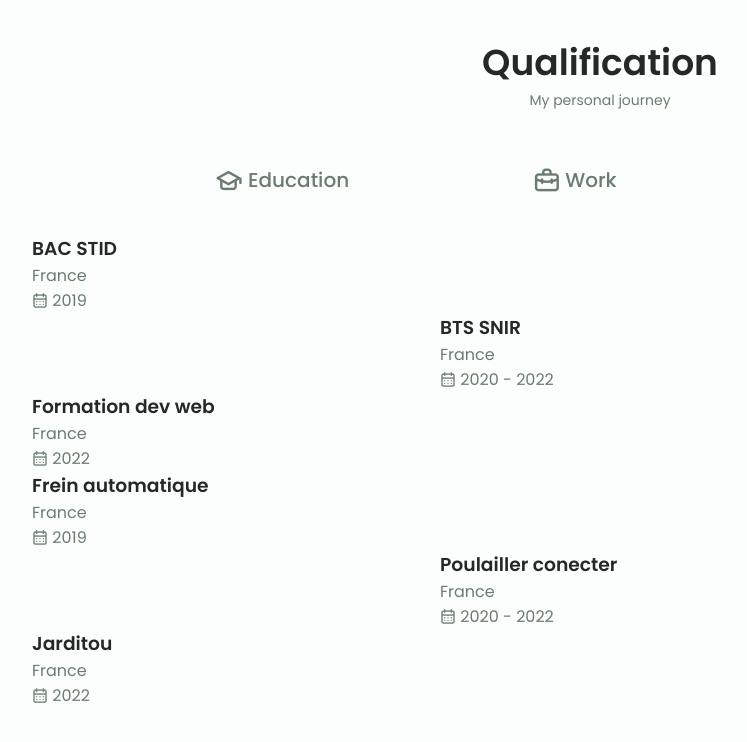
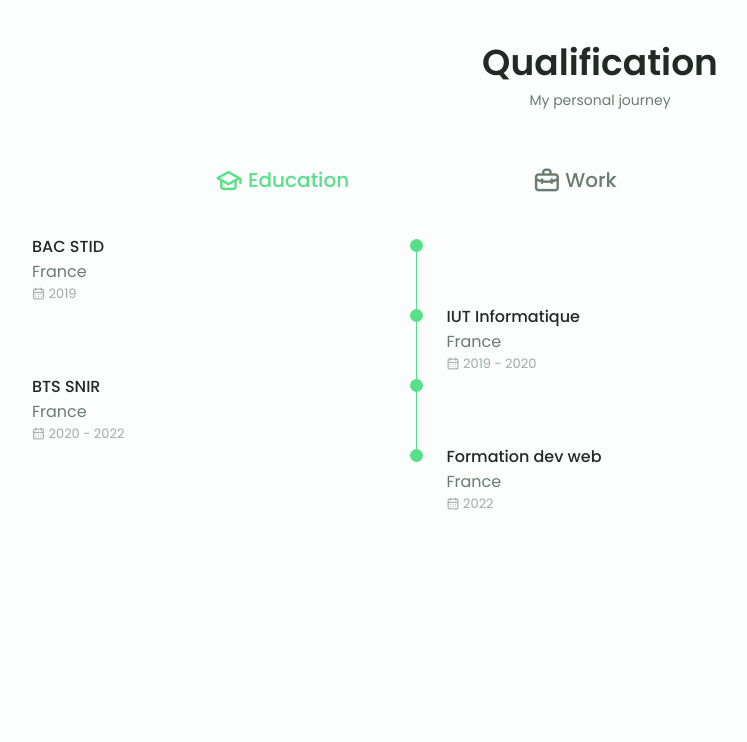
Before and after one commit to SabrarLucas/portfolio, a plain HTML site: page index.html in a window 1280 px wide. Shown: the part 2383-3125 px from the top of the page, without its empty margins (40-787 px from the left). After the commit the page ends 2961 px from the top, so only its background shows below. Drawn offline with nearby package versions, Linux system fonts and the light colour scheme.

Commit message:
qualification

```diff
--- a/assets/css/style.css
+++ b/assets/css/style.css
@@ -511,3 +511,49 @@ img{
     grid-template-columns: 1fr max-content 1fr;
     column-gap: 1.5rem;
 }
+
+.qualification__title{
+    font-size: var(--normal-font-size);
+    font-weight: var(--font-medium);
+}
+
+.qualification__subtitle{
+    display: inline-block;
+    font-size: var(--small-font-size);
+    margin-bottom: var(--mb-1);
+}
+
+.qualification__calendar{
+    font-size: var(--smaller-font-size);
+    color: var(--text-color-light);
+}
+
+.qualification__rounder{
+    display: inline-block;
+    width: 13px;
+    height: 13px;
+    background-color: var(--first-color);
+    border-radius: 50%;
+}
+
+.qualification__line{
+    display: block;
+    width: 1px;
+    height: 100%;
+    background-color: var(--first-color);
+    transform: translate(6px, -7px);
+}
+
+.qualification [data-content]{
+    display: none;
+}
+
+.qualification__active[data-content]{
+    display: block;
+}
+
+.qualification__button.qualification__active{
+    color: var(--first-color);
+}
+
+/*================== SERVICES ==================*/
--- a/assets/js/javascript.js
+++ b/assets/js/javascript.js
@@ -48,3 +48,25 @@ function toggleSkills(){
 skillsHeader.forEach((el) =>{
     el.addEventListener('click', toggleSkills)
 })
+
+/*===== QALIFICATION TABS =====*/
+const tabs = document.querySelectorAll('[data-target]'),
+      tabContents = document.querySelectorAll('[data-content]')
+
+tabs.forEach(tab =>{
+    tab.addEventListener('click', () =>{
+        const target = document.querySelector(tab.dataset.target)
+
+        tabContents.forEach(tabContent =>{
+            tabContent.classList.remove('qualification__active')
+        })
+        target.classList.add('qualification__active')
+
+        tabs.forEach(tab =>{
+            tab.classList.remove('qualification__active')
+        })
+        tab.classList.add('qualification__active')
+    })
+})
+
+/*===== SERVICES MODAL =====*/
--- a/index.html
+++ b/index.html
@@ -314,12 +314,12 @@
 
             <div class="qualification__container container">
                 <div class="qualification__tabs">
-                    <div class="qualification__button button--flex">
+                    <div class="qualification__button button--flex qualification__active" data-target='#education'>
                         <i class="uil uil-graduation-cap qualification__icon"></i>
                         Education
                     </div>
 
-                    <div class="qualification__button button--flex">
+                    <div class="qualification__button button--flex" data-target='#work'>
                         <i class="uil uil-briefcase-alt qualification__icon"></i>
                         Work
                     </div>
@@ -327,13 +327,13 @@
 
                 <div class="qualification__sections">
                     <!-- QUALIFICATION CONTENT 1 -->
-                    <div class="qualification__content">
+                    <div class="qualification__content qualification__active" data-content id="education">
                         <!-- QUALIFICATION 1 -->
                         <div class="qualification__data">
                             <div>
                                 <h3 class="qualification__title">BAC STID</h3>
                                 <span class="qualification__subtitlte">France</span>
-                                <div class="qualification__calendar-alt">
+                                <div class="qualification__calendar">
                                     <i class="uil uil-calendar-alt"></i>
                                     2019
                                 </div>
@@ -341,7 +341,7 @@
 
                             <div>
                                 <span class="qualification__rounder"></span>
-                                <span class="quailification__line"></span>
+                                <span class="qualification__line"></span>
                             </div>
                         </div>
 
@@ -351,47 +351,64 @@
 
                             <div>
                                 <span class="qualification__rounder"></span>
-                                <span class="quailification__line"></span>
+                                <span class="qualification__line"></span>
                             </div>
 
                             <div>
+                                <h3 class="qualification__title">IUT Informatique</h3>
+                                <span class="qualification__subtitlte">France</span>
+                                <div class="qualification__calendar">
+                                    <i class="uil uil-calendar-alt"></i>
+                                    2019 - 2020
+                                </div>
+                            </div>
+                        </div>
+
+                        <!-- QUALIFICATION 3 -->
+                        <div class="qualification__data">
+                            <div>
                                 <h3 class="qualification__title">BTS SNIR</h3>
                                 <span class="qualification__subtitlte">France</span>
-                                <div class="qualification__calendar-alt">
+                                <div class="qualification__calendar">
                                     <i class="uil uil-calendar-alt"></i>
                                     2020 - 2022
                                 </div>
                             </div>
 
-
+                            <div>
+                                <span class="qualification__rounder"></span>
+                                <span class="qualification__line"></span>
+                            </div>
                         </div>
 
-                        <!-- QUALIFICATION 3 -->
+                        <!-- QUALIFICATION 4 -->
                         <div class="qualification__data">
+                            <div></div>
+
+                            <div>
+                                <span class="qualification__rounder"></span>
+                                <!-- <span class="quailification__line"></span> -->
+                            </div>
+
                             <div>
                                 <h3 class="qualification__title">Formation dev web</h3>
                                 <span class="qualification__subtitlte">France</span>
-                                <div class="qualification__calendar-alt">
+                                <div class="qualification__calendar">
                                     <i class="uil uil-calendar-alt"></i>
                                     2022
                                 </div>
-                            </div>
-
-                            <div>
-                                <span class="qualification__rounder"></span>
-                                <span class="quailification__line"></span>
                             </div>
                         </div>
                     </div>
 
                     <!-- QUALIFICATION CONTENT 2 -->
-                    <div class="qualification__content">
+                    <div class="qualification__content" data-content id="work">
                         <!-- QUALIFICATION 1 -->
                         <div class="qualification__data">
                             <div>
                                 <h3 class="qualification__title">Frein automatique</h3>
                                 <span class="qualification__subtitlte">France</span>
-                                <div class="qualification__calendar-alt">
+                                <div class="qualification__calendar">
                                     <i class="uil uil-calendar-alt"></i>
                                     2019
                                 </div>
@@ -399,7 +416,7 @@
 
                             <div>
                                 <span class="qualification__rounder"></span>
-                                <span class="quailification__line"></span>
+                                <span class="qualification__line"></span>
                             </div>
                         </div>
 
@@ -409,13 +426,13 @@
 
                             <div>
                                 <span class="qualification__rounder"></span>
-                                <span class="quailification__line"></span>
+                                <span class="qualification__line"></span>
                             </div>
 
                             <div>
-                                <h3 class="qualification__title">Poulailler conecter</h3>
+                                <h3 class="qualification__title">Poulailler connecter</h3>
                                 <span class="qualification__subtitlte">France</span>
-                                <div class="qualification__calendar-alt">
+                                <div class="qualification__calendar">
                                     <i class="uil uil-calendar-alt"></i>
                                     2020 - 2022
                                 </div>
@@ -429,7 +446,7 @@
                             <div>
                                 <h3 class="qualification__title">Jarditou</h3>
                                 <span class="qualification__subtitlte">France</span>
-                                <div class="qualification__calendar-alt">
+                                <div class="qualification__calendar">
                                     <i class="uil uil-calendar-alt"></i>
                                     2022
                                 </div>
@@ -437,13 +454,15 @@
 
                             <div>
                                 <span class="qualification__rounder"></span>
-                                <span class="quailification__line"></span>
+                                <!-- <span class="qualification__line"></span> -->
                             </div>
                         </div>
                     </div>
                 </div>
             </div>
         </section>
+
+        <!-- SERVICES -->
     </main>
 
     <script src="assets/js/javascript.js"></script>
```
